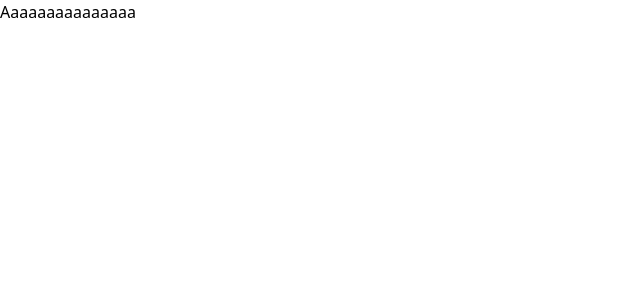
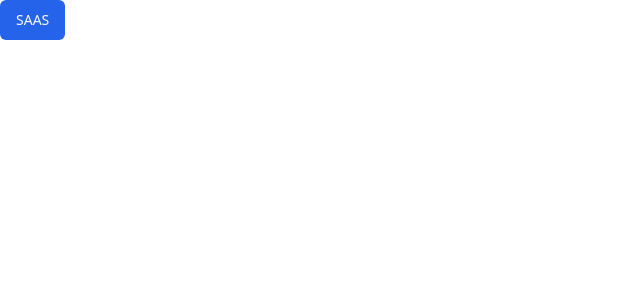
Before and after one commit to OMateusSO/Portifolio, a Nuxt app: page / in a window 1280 px wide. Shown: the top 300 px of the page, without its empty margins (0-640 px from the left). Built offline with nearby package versions, Linux system fonts and the light colour scheme.

Commit message:
third commit

```diff
--- a/pages/index.vue
+++ b/pages/index.vue
@@ -3,5 +3,5 @@ import { Button } from '@/components/ui/button'
 </script>
 
 <template>
-Aaaaaaaaaaaaaaa
+<Button>SAAS</Button>
 </template>
```
